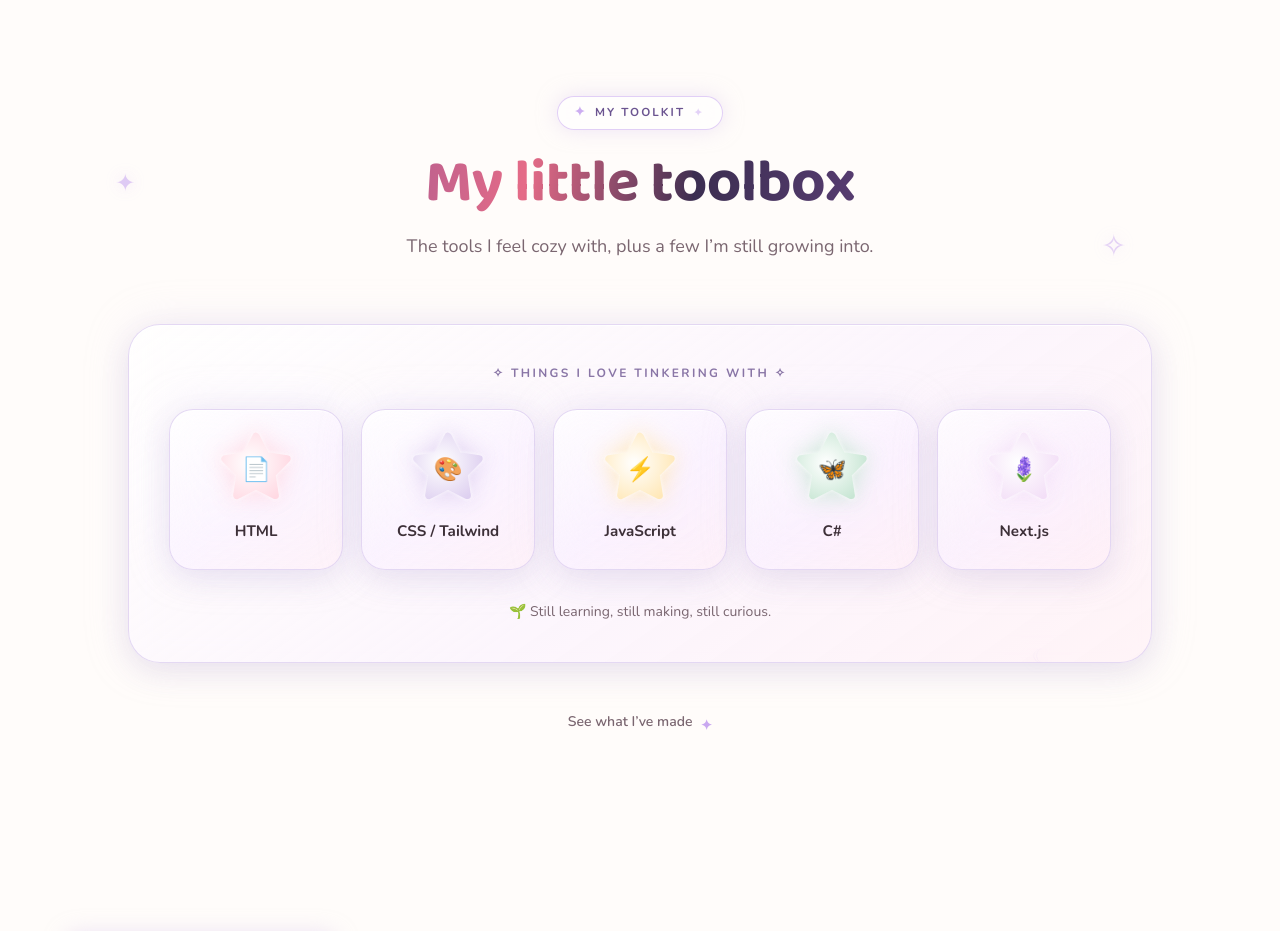
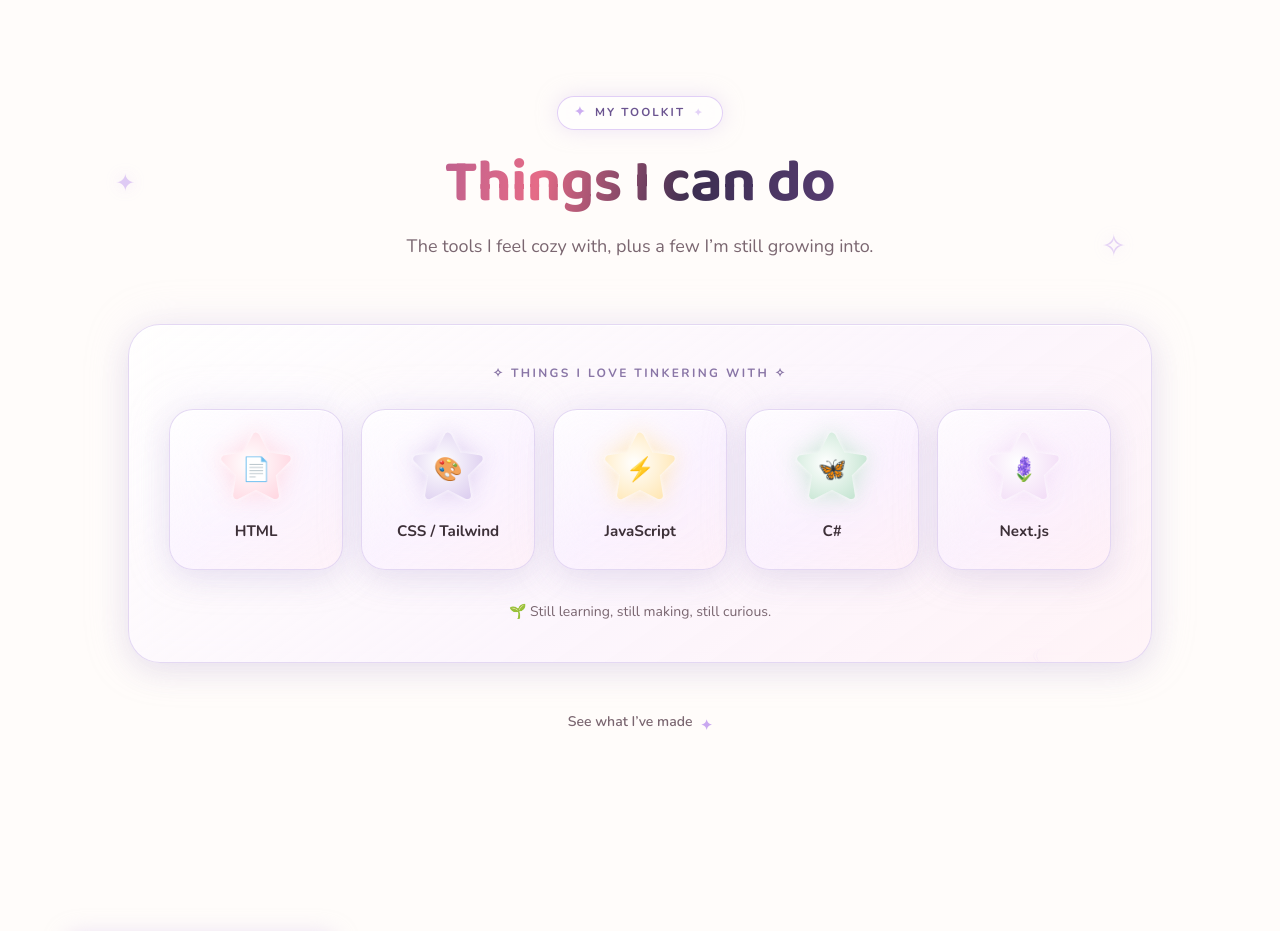
Before and after one commit to Cxthleen/Eigenwebsite, a Next.js app: page / in a window 1280 px wide. Shown: the part 800-1731 px from the top of the page. Built offline with nearby package versions, Linux system fonts and the light colour scheme; a web font is replaced by a local one.

Commit message:
lilthing

```diff
--- a/components/home/skills.tsx
+++ b/components/home/skills.tsx
@@ -64,7 +64,7 @@
           <div className="mb-12 sm:mb-16">
             <SectionHeading
               badge="MY TOOLKIT"
-              title="My little toolbox"
+              title="Things I can do"
               subtitle="The tools I feel cozy with, plus a few I’m still growing into."
             />
           </div>
```
